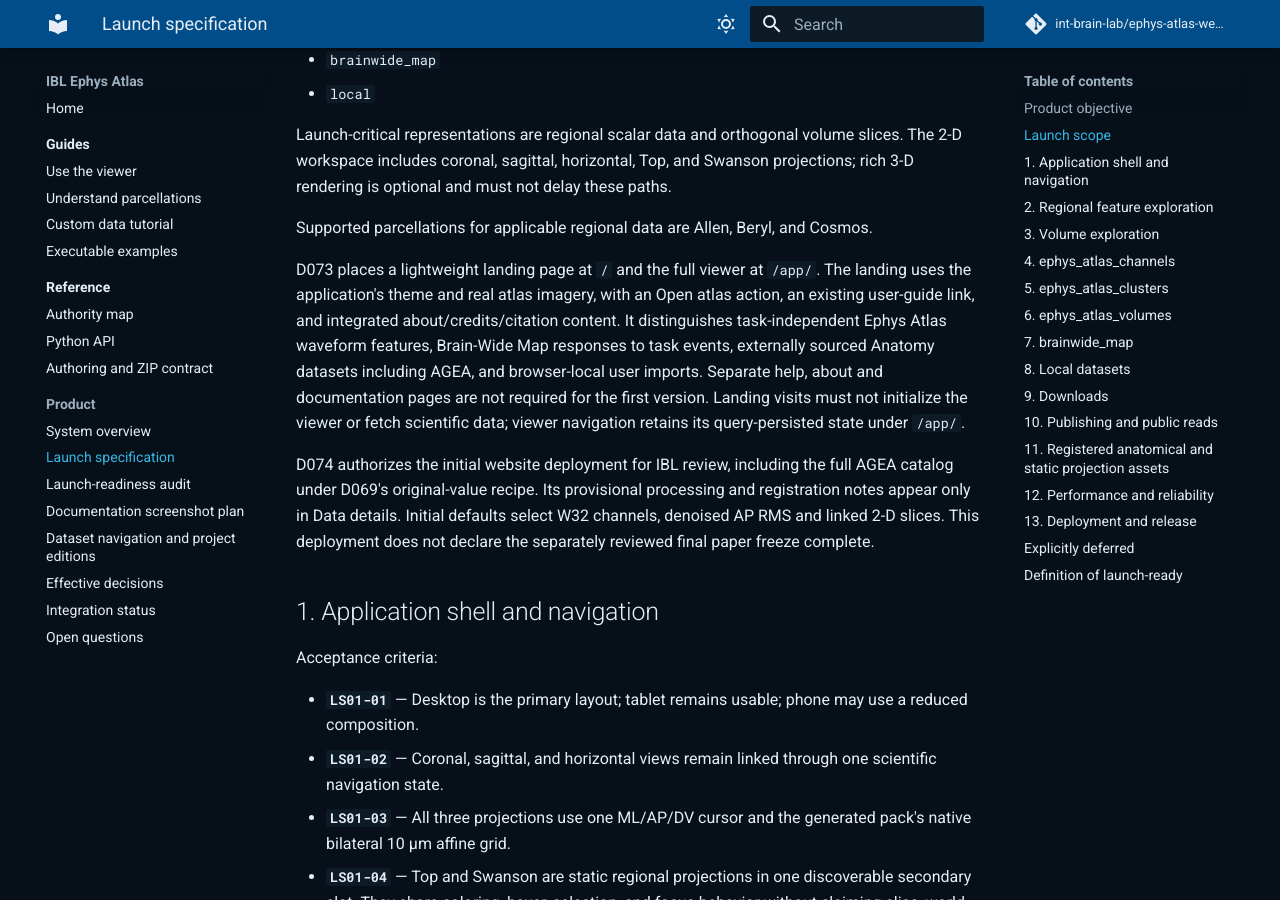
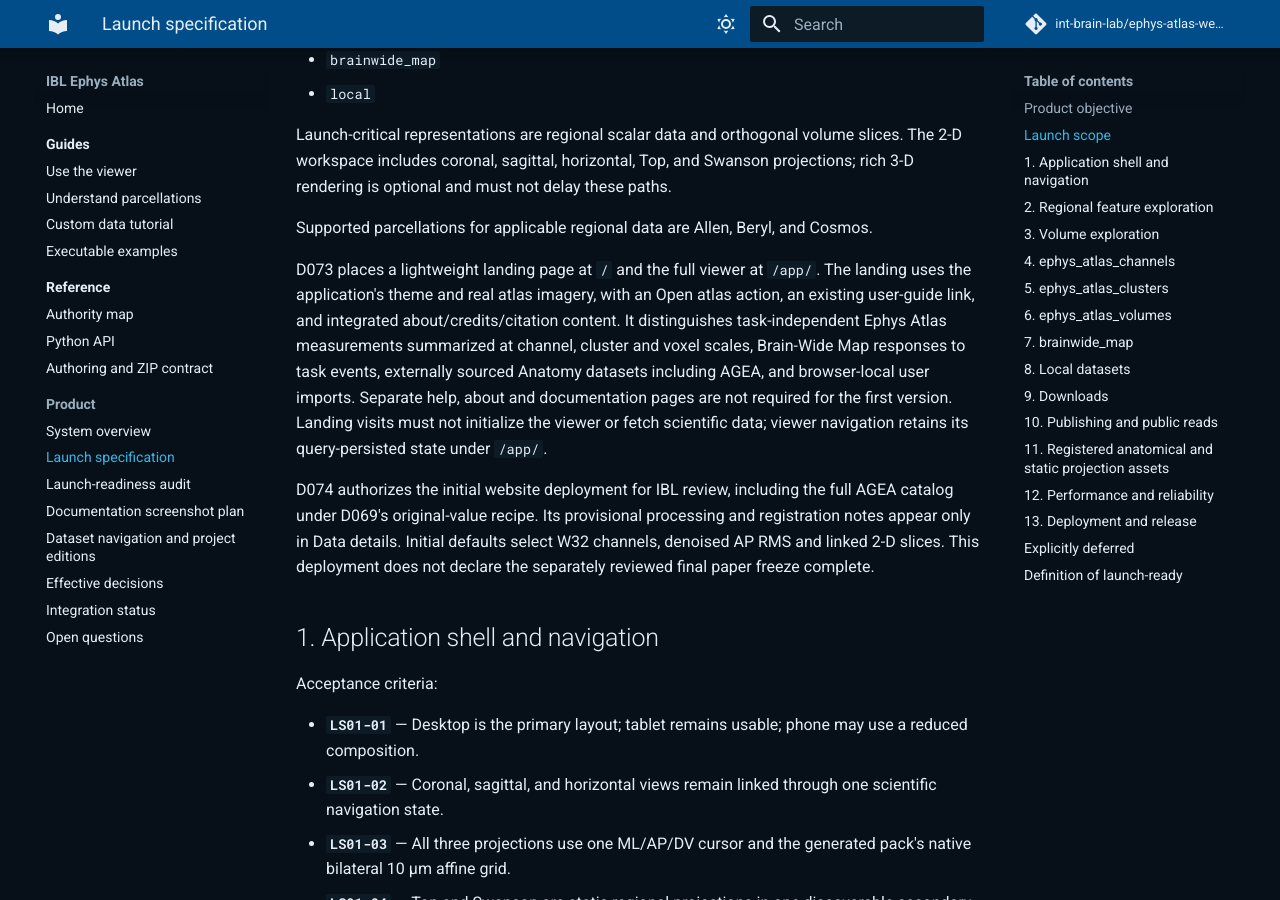
Before and after one commit to int-brain-lab/ephys-atlas-web-v2, an MkDocs documentation site: the page built from docs/LAUNCH_SPEC.md, in a window 1280 px wide and 900 px high, scrolled down 652 px. Built offline with MkDocs 1.6.1 and Material for MkDocs 9.7.7, drawn with Linux system fonts in a browser that asks for light colours; comment, search, counter and statistics services are not loaded.

Commit message:
Clarify Ephys Atlas landing description

```diff
--- a/docs/LAUNCH_SPEC.md
+++ b/docs/LAUNCH_SPEC.md
@@ -28,7 +28,8 @@ Supported parcellations for applicable regional data are Allen, Beryl, and Cosmo
 D073 places a lightweight landing page at `/` and the full viewer at `/app/`.
 The landing uses the application's theme and real atlas imagery, with an Open
 atlas action, an existing user-guide link, and integrated about/credits/citation
-content. It distinguishes task-independent Ephys Atlas waveform features,
+content. It distinguishes task-independent Ephys Atlas measurements summarized
+at channel, cluster and voxel scales,
 Brain-Wide Map responses to task events, externally sourced Anatomy datasets
 including AGEA, and browser-local user imports. Separate help, about and documentation pages are not required for the
 first version. Landing visits must not initialize the viewer or fetch scientific
```
Also changed, not shown: docs/INTEGRATION_STATUS.md (+2 -1 lines), 2 other files.
